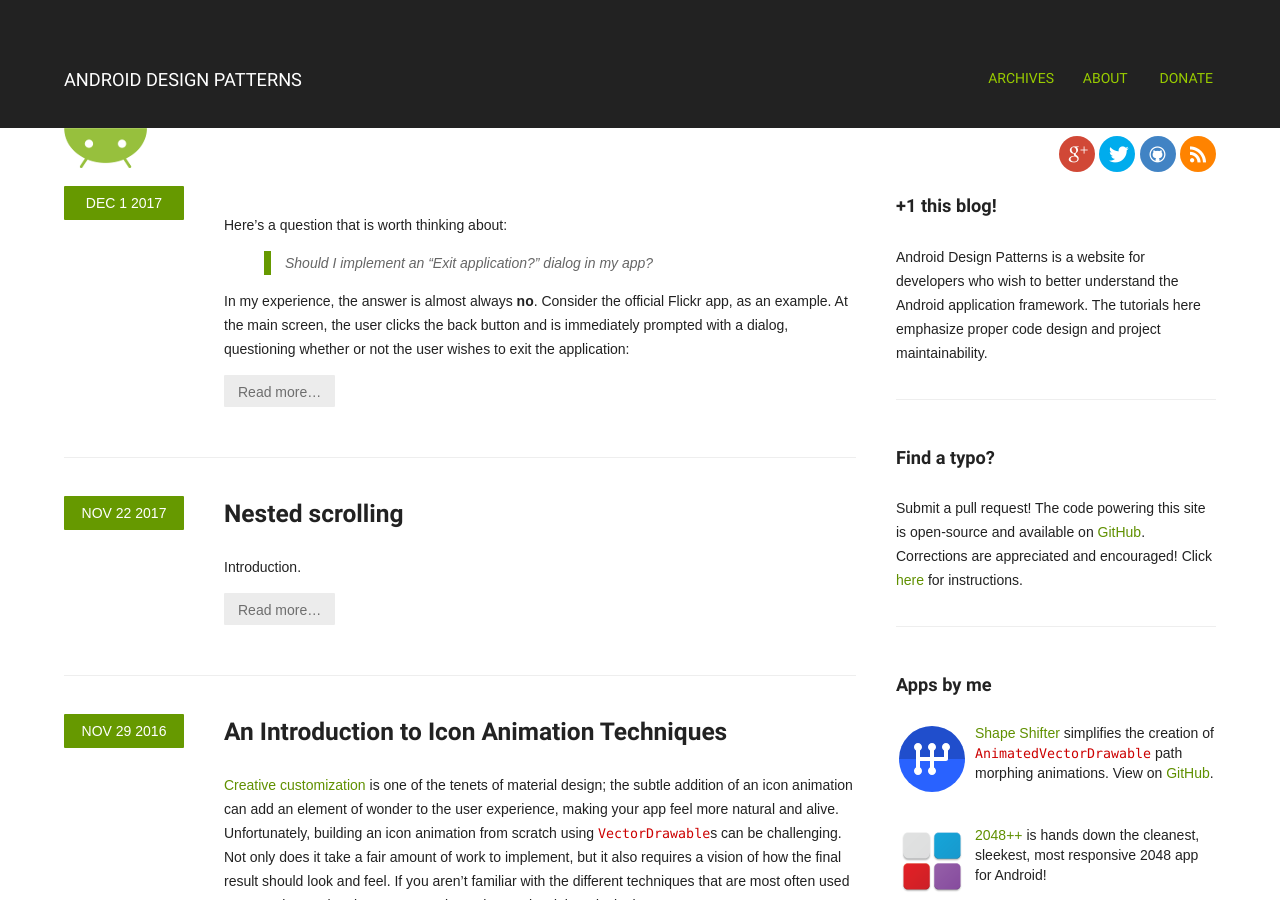
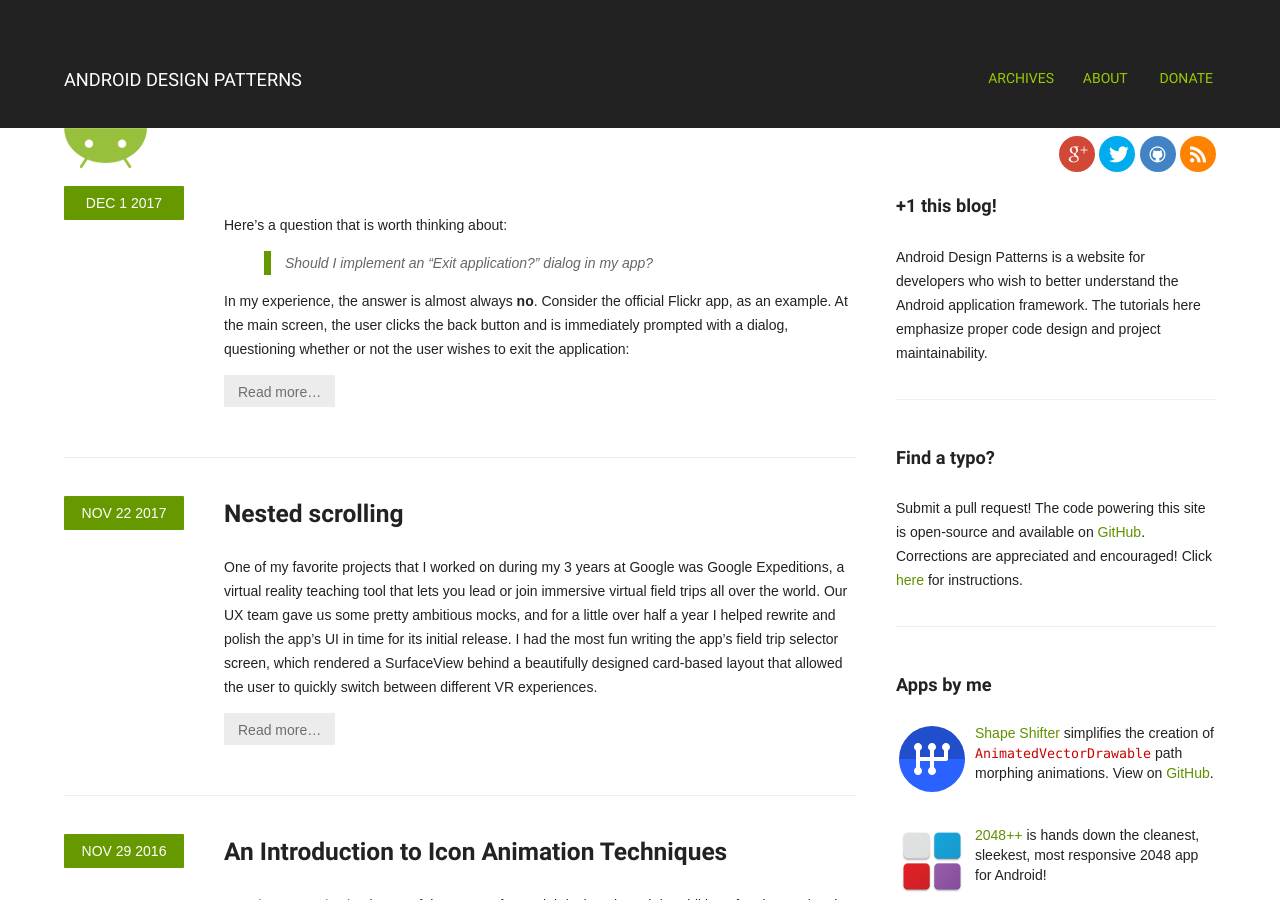
Before and after one commit to alexjlockwood/AndroidDesignPatterns, a Jekyll site: the page built from index.html, in a window 1280 px wide and 900 px high. Built offline with Jekyll 4.4.1, drawn with Linux system fonts in a browser that asks for light colours; some web fonts are replaced; the list of posts is cut into pages by our own code; comment, search, counter and statistics services are not loaded.

Commit message:
update post

```diff
--- a/_posts/2017-11-22-nested-scrolling.md
+++ b/_posts/2017-11-22-nested-scrolling.md
@@ -46,13 +46,11 @@
 
 <!--morestart-->
 
-Introduction.
+One of my favorite projects that I worked on during my 3 years at Google was Google Expeditions, a virtual reality teaching tool that lets you lead or join immersive virtual field trips all over the world. Our UX team gave us some pretty ambitious mocks, and for a little over half a year I helped rewrite and polish the app’s UI in time for its initial release. I had the most fun writing the app’s field trip selector screen, which rendered a SurfaceView behind a beautifully designed card-based layout that allowed the user to quickly switch between different VR experiences.
 
 <!--more-->
 
-## Introduction
-
-Expeditions and sample app.
+I haven’t written much Android code over the past year (I’ve been spending a lot of time teaching myself how to write web-based Android dev tools, such as [Shape Shifter][shapeshifter-github] and [avdo][avdo-github], which are both written in TypeScript), so the other day I challenged myself to try and write the UI for this screen again. You can see the side-by-side comparison of Google Expeditions vs. the resulting sample app I wrote in Figure 1 below.
 
 <!-- Figure 1 -->
 <div class="figure-container">
@@ -91,6 +87,8 @@
         <strong>Figure 2</strong> - Cheesesquare.
     </p>
 </div>
+
+The sample app's layout consists of a `NestedScrollView` and a `RecyclerView`.
 
 <!-- Figure 3 -->
 <img
```
Also changed, not shown: other parts of _posts/2017-11-22-nested-scrolling.md (+4 -3 lines).
